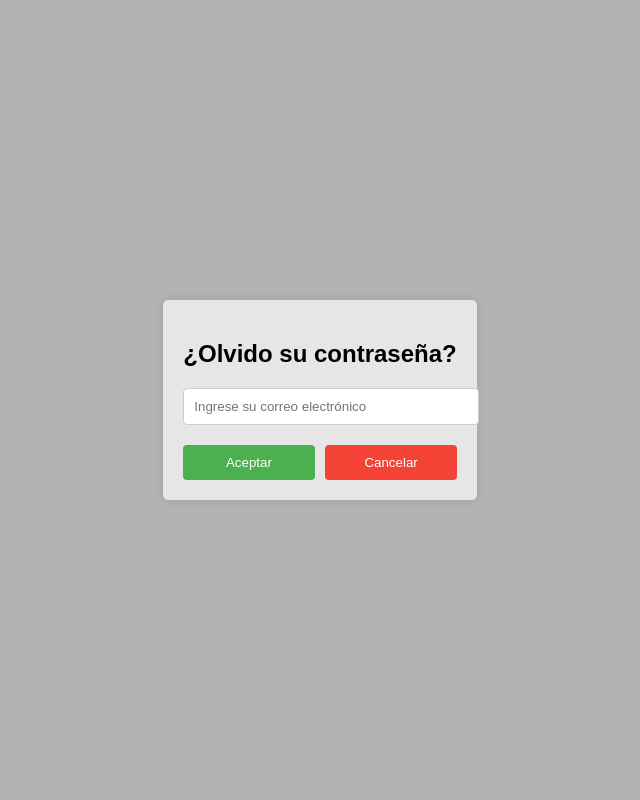
After one commit to NEWDIEGO/El-Curador, a Django app: page /reset_password/ in a window 1280 px wide. The commit adds this page. Shown: the whole page, without its empty margins (320-960 px from the left). Run offline with Django 5.2, Linux system fonts and the light colour scheme.

Commit message:
new pass

```diff
--- /dev/null
+++ b/myapp/templates/NewPass.html
@@ -0,0 +1,63 @@
+<!DOCTYPE html>
+<html lang="es">
+<head>
+    <meta charset="UTF-8">
+    <meta name="viewport" content="width=device-width, initial-scale=1.0">
+    <title>Olvido su contraseña</title>
+    <style>
+        body {
+            font-family: Arial, sans-serif;
+            background-color: #b3b3b3;
+            display: flex;
+            justify-content: center;
+            align-items: center;
+            height: 100vh;
+            margin: 0;
+        }
+        .container {
+            background-color: #e6e6e6;
+            padding: 20px;
+            border-radius: 5px;
+            box-shadow: 0 0 10px rgba(0, 0, 0, 0.1);
+        }
+        .container h2 {
+            margin-bottom: 20px;
+        }
+        .container input[type="email"] {
+            width: 100%;
+            padding: 10px;
+            margin-bottom: 20px;
+            border: 1px solid #ccc;
+            border-radius: 4px;
+        }
+        .container button {
+            width: 48%;
+            padding: 10px;
+            border: none;
+            border-radius: 4px;
+            cursor: pointer;
+        }
+        .container .accept {
+            background-color: #4CAF50;
+            color: white;
+        }
+        .container .cancel {
+            background-color: #f44336;
+            color: white;
+        }
+    </style>
+</head>
+<body>
+    <div class="container">
+        <h2>¿Olvido su contraseña?</h2>
+        <form action="{% url 'password_reset' %}" method="post">
+            {% csrf_token %}
+            <input type="email" name="email" placeholder="Ingrese su correo electrónico" required>
+            <div style="display: flex; justify-content: space-between;">
+                <button type="submit" class="accept">Aceptar</button>
+                <button type="button" class="cancel" onclick="window.location.href='{% url 'home' %}'">Cancelar</button>
+            </div>
+        </form>
+    </div>
+</body>
+</html>
--- a/myapp/templates/login.html
+++ b/myapp/templates/login.html
@@ -40,7 +40,7 @@
         </button>
       </div>
       <p class="text-center text-zinc-500 text-xs">
-        <a href="#" class="text-blue-500 hover:text-blue-800">¿Olvidaste La Contraseña?</a>
+        <a href="{% url 'password_reset' %}" class="text-blue-500 hover:text-blue-800">¿Olvidaste La Contraseña?</a>
       </p>
     </form>
     <div class="mt-4 flex justify-between">
--- a/myapp/urls.py
+++ b/myapp/urls.py
@@ -1,5 +1,6 @@
 from django.urls import path, include
 from . import views
+from django.contrib.auth import views as auth_views
 """
 urlpatterns = [
     path('login/', views.login, name='login'),
@@ -11,4 +12,8 @@ urlpatterns = [
     path('', include('django.contrib.auth.urls')),  # Incluye las URLs de autenticación
     path('', views.login_view, name='home'),
     path('register/', views.register, name='register'),
+    path('reset_password/', auth_views.PasswordResetView.as_view(template_name='NewPass.html'), name='password_reset'),
+    path('reset_password_sent/', auth_views.PasswordResetDoneView.as_view(template_name='password_reset_done.html'), name='password_reset_done'),
+    path('reset/<uidb64>/<token>/', auth_views.PasswordResetConfirmView.as_view(template_name='password_reset_confirm.html'), name='password_reset_confirm'),
+    path('reset_password_complete/', auth_views.PasswordResetCompleteView.as_view(template_name='password_reset_complete.html'), name='password_reset_complete'),
 ]
```
Also changed, not shown: myapp/templates/NewPass2.html (added, +62 -0 lines).
